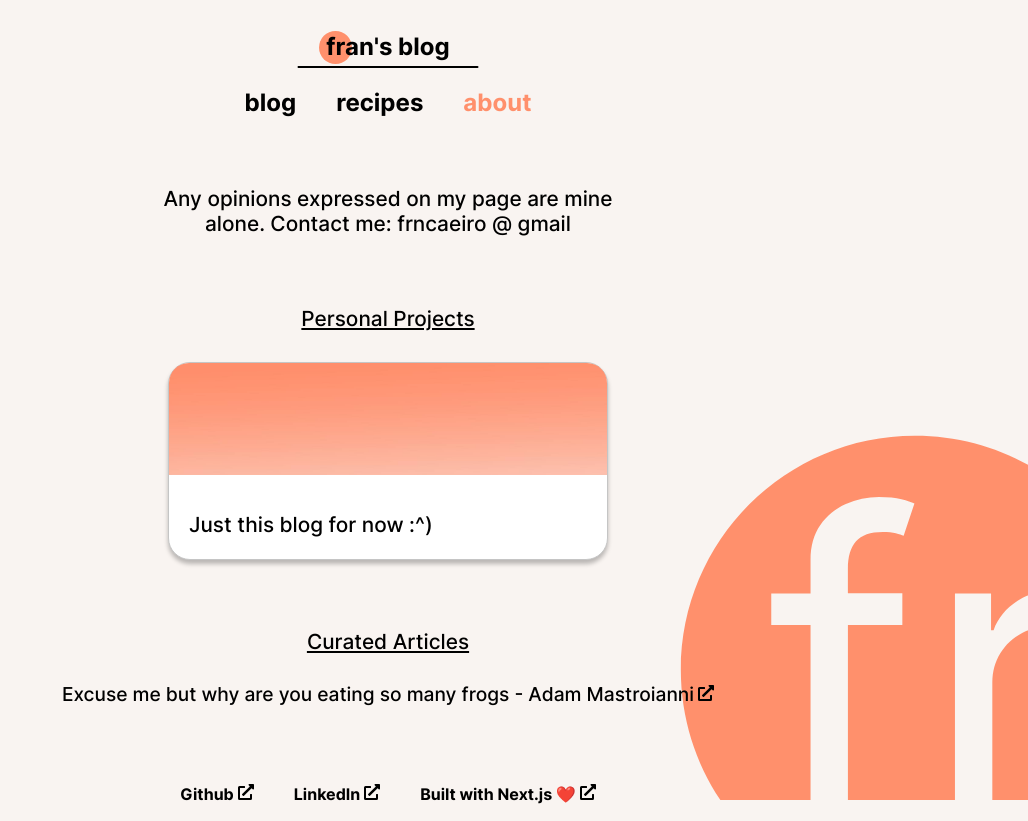
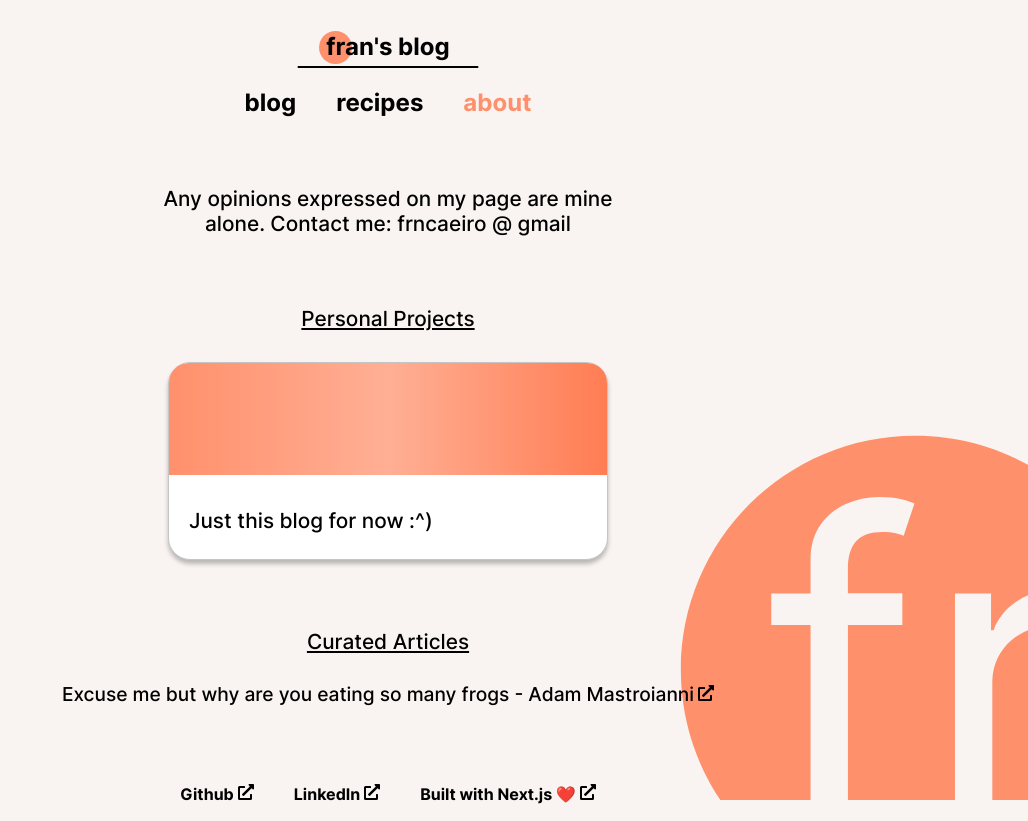
Before and after one commit to confiscar/blog, a Next.js app: page /about in a window 1280 px wide. Shown: the whole page, without its empty margins (252-1280 px from the left). Built offline with nearby package versions, Linux system fonts and the light colour scheme.

Commit message:
removed image placeholder for gradient, for cards

```diff
--- a/src/components/molecules/ImageCard/ImageCard.module.css
+++ b/src/components/molecules/ImageCard/ImageCard.module.css
@@ -16,3 +16,8 @@
 .cardHeaderImage {
     border-radius: 20px 20px 0px 0px;
 }
+
+.cardHeaderNoImage {
+    border-radius: 20px 20px 0px 0px;
+    background: linear-gradient(90deg, rgba(255,144,108,1) 0%, rgba(255,175,149,1) 50%, rgba(255,125,83,1) 100%);;
+}
--- a/src/components/molecules/ImageCard/ImageCard.tsx
+++ b/src/components/molecules/ImageCard/ImageCard.tsx
@@ -2,23 +2,31 @@ import Image from 'next/image';
 import Card from '../../atoms/Card';
 import style from './ImageCard.module.css';
 
-declare type RecipeCardProps = {
+declare type ImageCardProps = {
     item: { title: string, link: string, cardImage?: string }
 }
 
-const defaultCardHeader = '/images/default-card-header.jpeg';
 const cardHeight = 180;
 const cardWidth = 438;
+const imageHeight = cardHeight / 1.6;
 
-const RecipeCard = ({ item }: RecipeCardProps) => {
+const NoImageHeader = () => (
+    <div style={{width: cardWidth, height: imageHeight}} className={style.cardHeaderNoImage}>
+    </div>
+);
+
+const ImageCard = ({ item }: ImageCardProps) => {
     return (
         <a className="clearLinkDecoration" href={item.link}>
             <Card w={cardWidth} h={cardHeight}>
-                <Image className={style.cardHeaderImage}
-                    width={cardWidth}
-                    height={cardHeight/1.6}
-                    src={item.cardImage || defaultCardHeader}
-                    alt="" />
+                {item.cardImage ?
+                    <Image className={style.cardHeaderImage}
+                        width={cardWidth}
+                        height={imageHeight}
+                        src={item.cardImage}
+                        alt="" />
+                    : <NoImageHeader/>
+                }
                 <div className={style.cardContent}>
                     <p className={style.titleText}>{item.title}</p>
                 </div>
@@ -27,4 +35,4 @@ const RecipeCard = ({ item }: RecipeCardProps) => {
     );
 };
 
-export default RecipeCard;
+export default ImageCard;
```
Also changed, not shown: public/images/default-card-header.jpeg (deleted).
